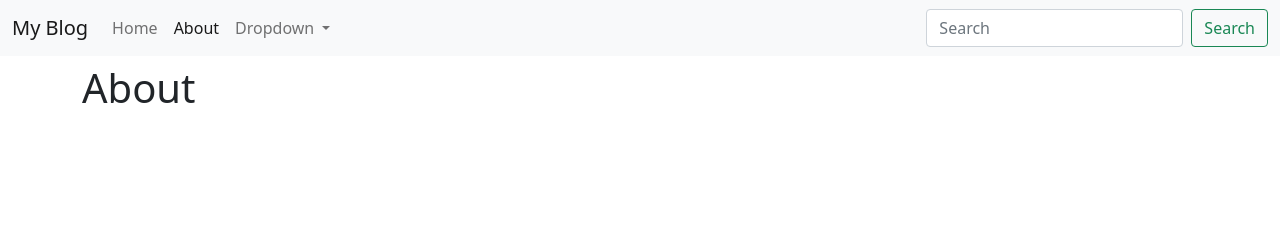
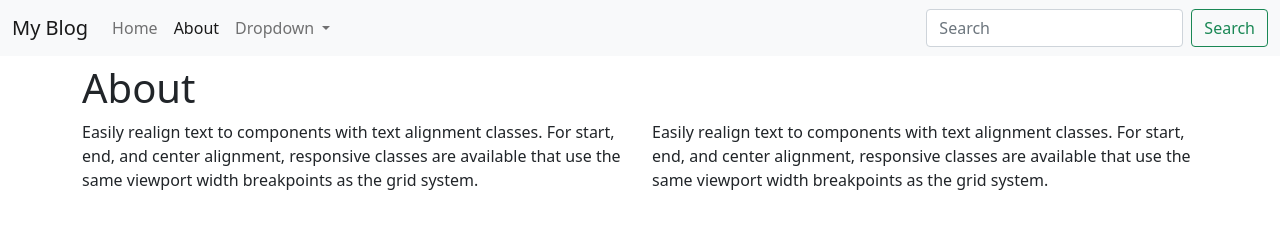
Before and after one commit to JoChan16/Mock, a plain HTML site: page about.html in a window 1280 px wide. Drawn offline with nearby package versions, Linux system fonts and the light colour scheme.

Commit message:
Add content to about page

```diff
--- a/about.html
+++ b/about.html
@@ -43,6 +43,14 @@
 
         <div class="container">
             <h1>About</h1>
+            <div class="row">
+                <div class="col">
+                    <p>Easily realign text to components with text alignment classes. For start, end, and center alignment, responsive classes are available that use the same viewport width breakpoints as the grid system.</p>
+                </div>
+                <div class="col">
+                    <p>Easily realign text to components with text alignment classes. For start, end, and center alignment, responsive classes are available that use the same viewport width breakpoints as the grid system.</p>
+                </div>
+            </div>
         </div>
 
 
```
